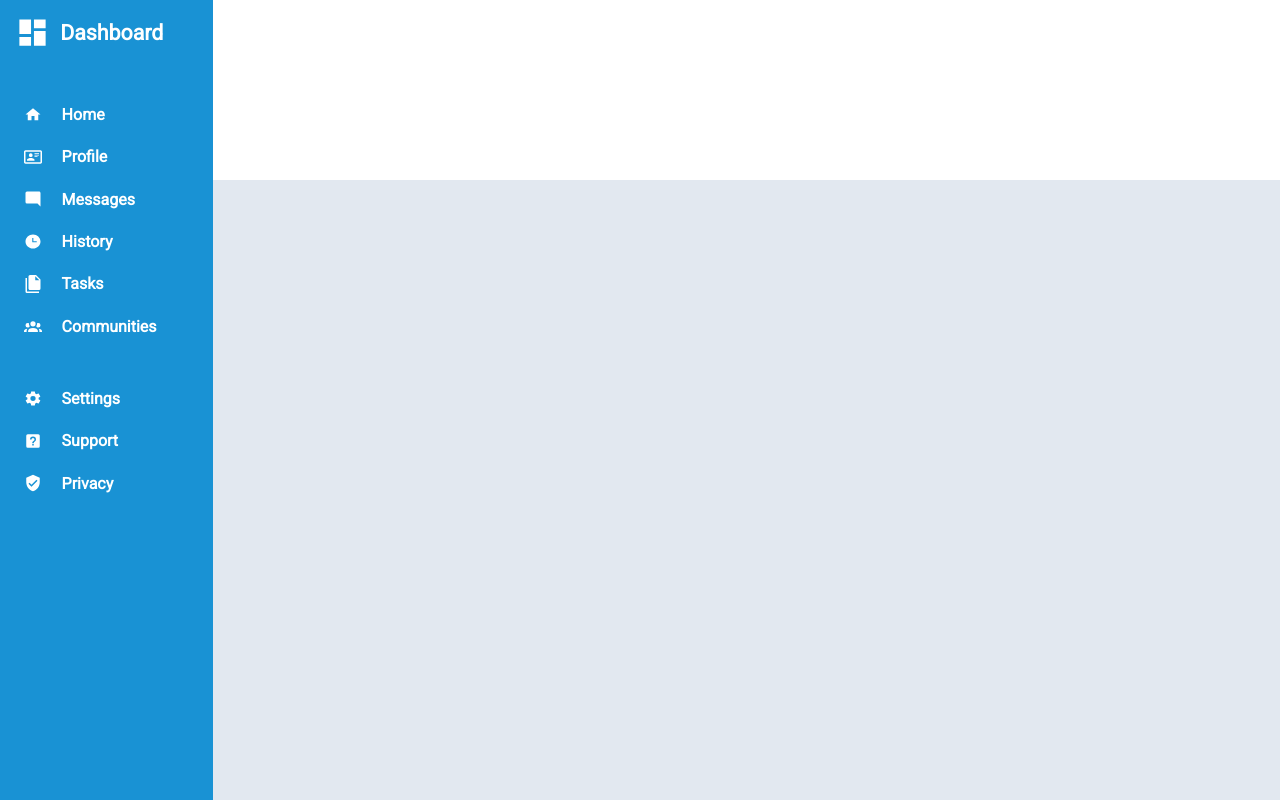
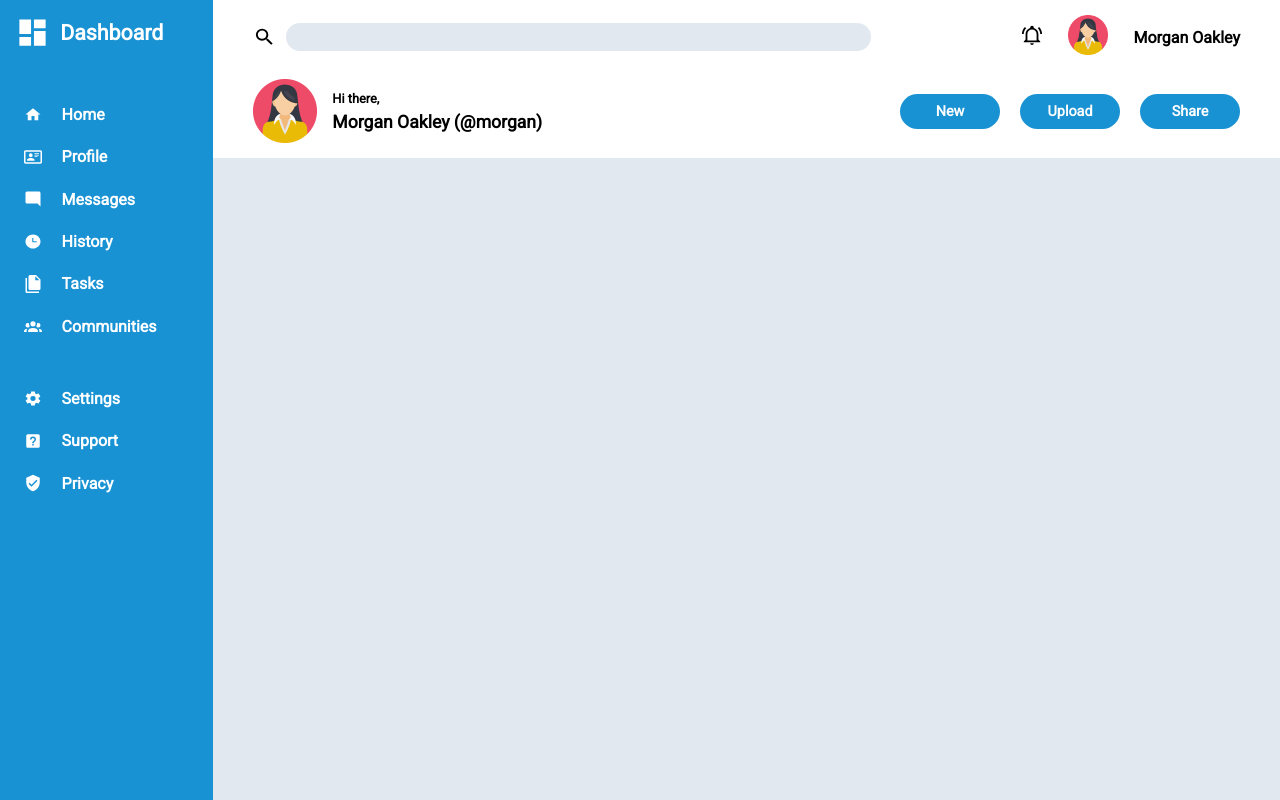
Before and after one commit to zoltan-antal/admin-dashboard, a plain HTML site: page index.html in a window 1280 px wide. Drawn offline with Linux system fonts and the light colour scheme.

Commit message:
Add content to and style header

```diff
--- a/index.html
+++ b/index.html
@@ -76,7 +76,45 @@
     </ul>
   </div>
   <div class="header">
-
+    <div id="header-top-row">
+      <div id="header-search">
+        <a href=""><img class="icon" src="assets/icons/magnify.svg" alt=""></a>
+        <input type="text">
+      </div>
+      <ul id="header-nav">
+        <li>
+          <a href=""><img class="icon" src="assets/icons/bell-ring-outline.svg" alt=""></a>
+        </li>
+        <li>
+          <a id="profile-links" href="">
+            <img class="profile-picture" src="assets/profile_pictures/woman.png" alt="">
+          </a>
+        </li>
+        <li>
+          <a href="">Morgan Oakley</a>
+        </li>
+      </div>
+    </ul>
+    <div id="header-bottom-row">
+      <div id="header-main">
+        <img src="assets/profile_pictures/woman.png" alt="">
+        <div class="header-greeting">
+          <p>Hi there,</p>
+          <h1>Morgan Oakley (@morgan)</h1>
+        </div>
+      </div>
+      <ul id="header-buttons">
+        <li>
+          <a href="">New</a>
+        </li>
+        <li>
+          <a href="">Upload</a>
+        </li>
+        <li>
+          <a href="">Share</a>
+        </li>
+      </ul>
+    </div>
   </div>
   <div class="main">
 
--- a/style.css
+++ b/style.css
@@ -7,12 +7,13 @@
   font-family: 'Roboto', sans-serif;
   font-size: 12pt;
   text-decoration: none;
+  list-style-type: none;
 }
 
 body {
   height: 100vh;
   display: grid;
-  grid-template-rows: 180px 1fr;
+  grid-template-rows: auto 1fr;
   grid-template-columns: minmax(200px, 1fr) 5fr;
 }
 
@@ -31,7 +32,6 @@ body {
 .sidebar * {
   color: white;
   font-weight: bold;
-  list-style-type: none;
 }
 
 .sidebar ul {
@@ -71,6 +71,107 @@ body {
 
 .header {
   background-color: white;
+  display: flex;
+  flex-direction: column;
+  justify-content: space-between;
+  gap: 20px;
+  font-weight: bold;
+  padding: 15px 40px;
+}
+
+.header #header-top-row {
+  display: flex;
+  justify-content: space-between;
+  gap: 150px;
+}
+
+.header #header-top-row .icon {
+  height: 1.4rem;
+}
+
+.header #header-search {
+  flex-grow: 1;
+  display: flex;
+  align-items: center;
+  gap: 10px;
+}
+
+.header #header-search a {
+  display: flex;
+  align-items: center;
+}
+
+.header #header-search input {
+  flex-grow: 1;
+  height: 1.7rem;
+  background-color: #E2E8F0;
+  border: none;
+  border-radius: 15px;
+  padding: 0 10px;
+  outline-color: lightgrey;
+  outline-width: 0.5pt;
+  outline-offset: -1px;
+}
+
+.header #header-nav {
+  display: flex;
+  align-items: center;
+  gap: 25px;
+}
+
+.header #header-nav a {
+  color: black
+}
+
+.header #header-nav .profile-picture {
+  height: 2.5rem;
+}
+
+.header #header-bottom-row {
+  display: flex;
+  justify-content: space-between;
+  align-items: center;
+}
+
+.header #header-main {
+  display: flex;
+  align-items: center;
+  gap: 15px;
+}
+
+.header #header-main img {
+  height: 4rem;
+}
+
+.header .header-greeting {
+  display: flex;
+  flex-direction: column;
+  gap: 6px;
+}
+
+.header .header-greeting p {
+  font-size: 0.8rem;
+}
+
+.header .header-greeting h1 {
+  font-size: 1.1rem;
+}
+
+.header #header-buttons {
+  display: flex;
+  gap: 20px;
+}
+
+.header #header-buttons a {
+  background-color: #1992d4;
+  color: white;
+  display: flex;
+  justify-content: center;
+  align-items: center;
+  width: 100px;
+  height: 35px;
+  border-radius: 20px;
+  font-size: 0.9rem;
 }
 
 /* MAIN */
```
